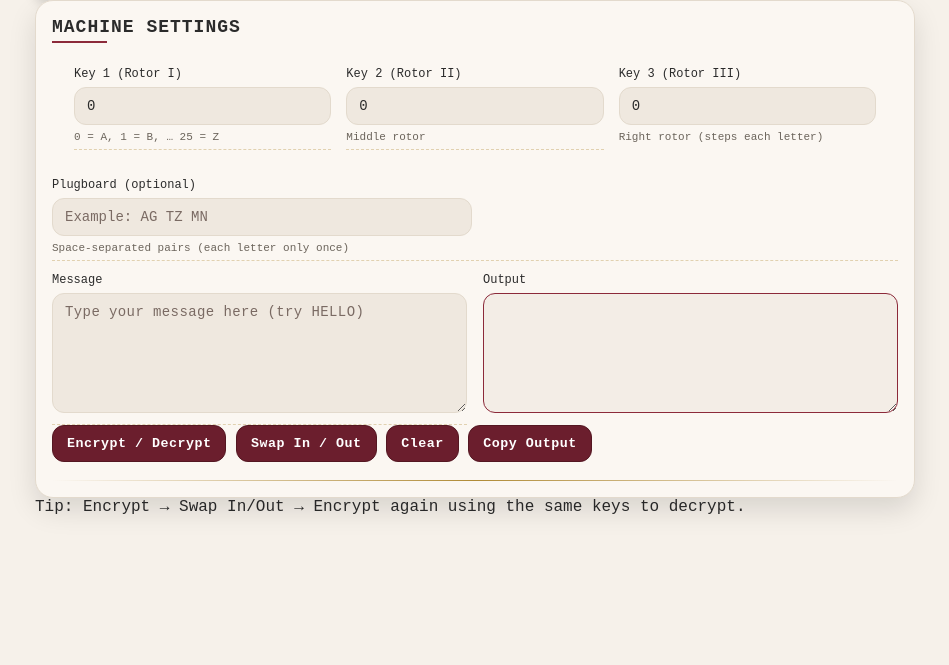
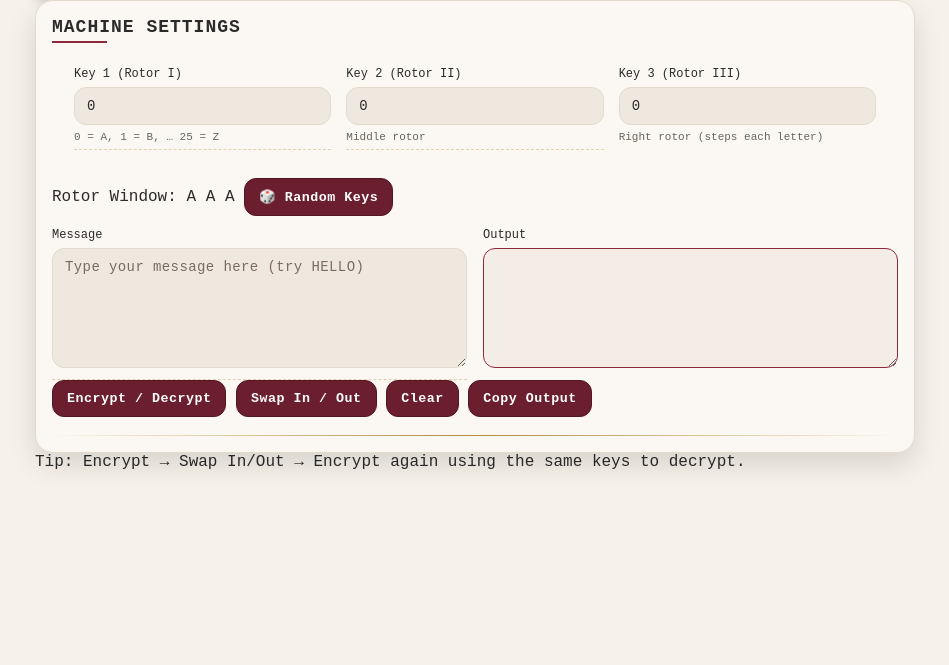
Before and after one commit to batoolsabry12-eng/enigma-simulator, a Flask app: page / in a window 1280 px wide. Shown: the part 74-739 px from the top of the page, without its empty margins (165-1114 px from the left). Run offline with Flask 3, Linux system fonts and the light colour scheme.

Commit message:
Update index.html

```diff
--- a/templates/index.html
+++ b/templates/index.html
@@ -59,14 +59,15 @@
         </div>
       </div>
 
-      <!-- Plugboard -->
-      <div class="field">
-        <label for="plugboard">Plugboard (optional)</label>
-        <input id="plugboard" class="plugboard-input"
-       type="text" placeholder="Example: AG TZ MN">
+     <div class="rotor-window">
+  <span class="rw-label">Rotor Window:</span>
+  <span class="rw-box" id="rw1">A</span>
+  <span class="rw-box" id="rw2">A</span>
+  <span class="rw-box" id="rw3">A</span>
 
-        <small>Space-separated pairs (each letter only once)</small>
-      </div>
+  <button class="btn mini" type="button" onclick="randomizeKeys()">🎲 Random Keys</button>
+</div>
+
 
       <!-- INPUT / OUTPUT SIDE BY SIDE -->
       <div class="io-grid">
```
